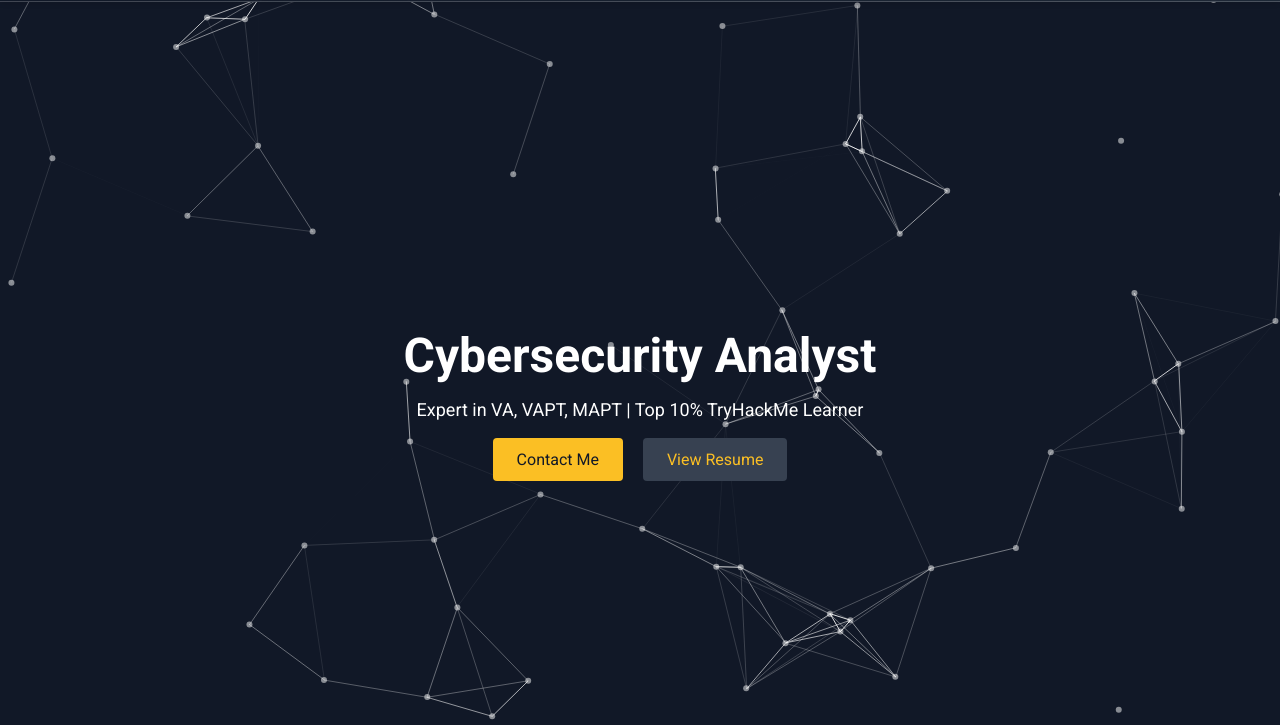
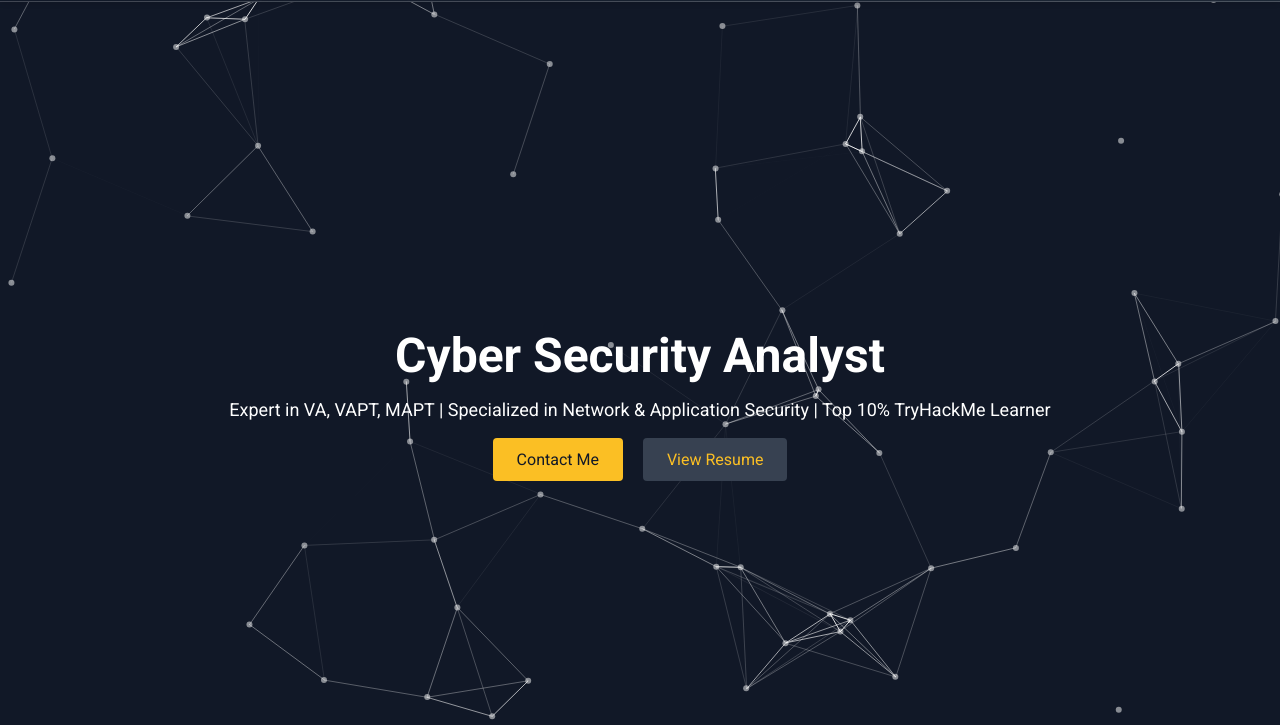
Before and after one commit to Ganesh486/portfolio, a plain HTML site: page index.html in a window 1280 px wide. Shown: the part 75-800 px from the top of the page. Drawn offline with nearby package versions, Linux system fonts and the light colour scheme.

Commit message:
Update index.html

```diff
--- a/index.html
+++ b/index.html
@@ -215,9 +215,9 @@ gap: 1rem;
 
   <!-- Hero Section -->
   <section class="h-screen flex flex-col justify-center items-center text-center">
-    <h2 class="text-5xl font-extrabold animate__animated animate__fadeInDown">Cybersecurity Analyst</h2>
+    <h2 class="text-5xl font-extrabold animate__animated animate__fadeInDown">Cyber Security Analyst</h2>
     <p class="text-lg mt-4 animate__animated animate__fadeInUp">
-      Expert in VA, VAPT, MAPT | Top 10% TryHackMe Learner
+      Expert in VA, VAPT, MAPT | Specialized in Network & Application Security | Top 10% TryHackMe Learner
     </p>
     <div class="mt-6">
       <a href="#contact" class="px-6 py-3 bg-yellow-400 text-gray-900 rounded hover:bg-yellow-300">Contact Me</a>
```
